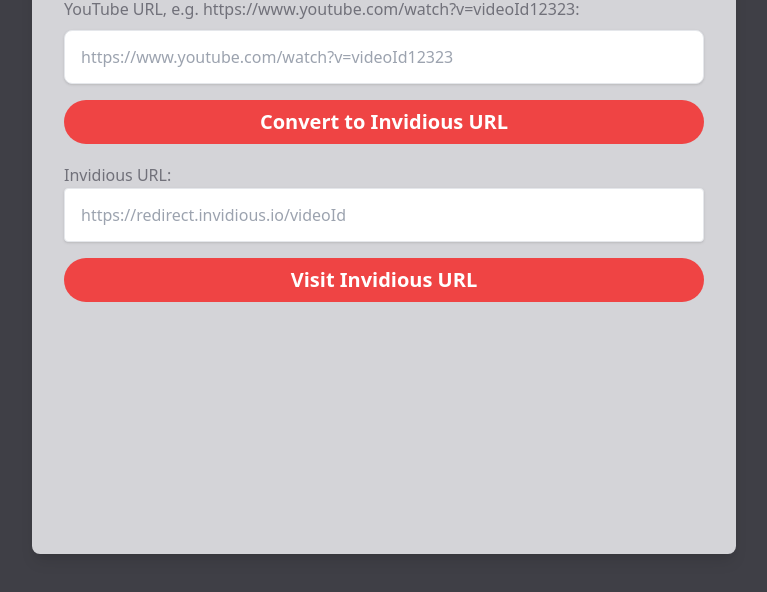
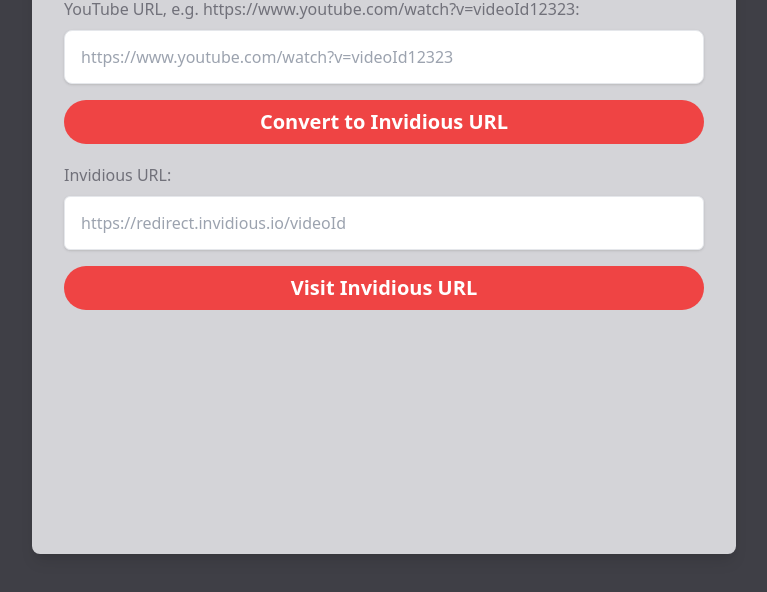
Before and after one commit to bblumenwiese/youtube-link-converter, a website: page index.html in a window 1280 px wide. Shown: the part 198-790 px from the top of the page, without its empty margins (256-1023 px from the left). Drawn offline with Linux system fonts and the light colour scheme.

Commit message:
Unify spacing

```diff
--- a/index.html
+++ b/index.html
@@ -27,7 +27,7 @@
         class="py-2 text-base min-w-fit text-zinc-500"
         >Invidious URL:</label>
       <input id="invidious_url" type="text" placeholder="https://redirect.invidious.io/videoId"
-        class="w-full p-4 mb-4 text-base leading-tight border rounded shadow"
+        class="w-full p-4 mt-2 mb-4 text-base leading-tight border rounded-md shadow"
       />
       <button id="btn-visit-invidious-link" class="w-full px-4 py-2 mb-4 font-bold text-white bg-red-500 rounded-full hover:bg-red-700 focus:outline-none focus:shadow-outline">Visit Invidious URL</button>
     </div>
```
Also changed, not shown: css/style.css.
